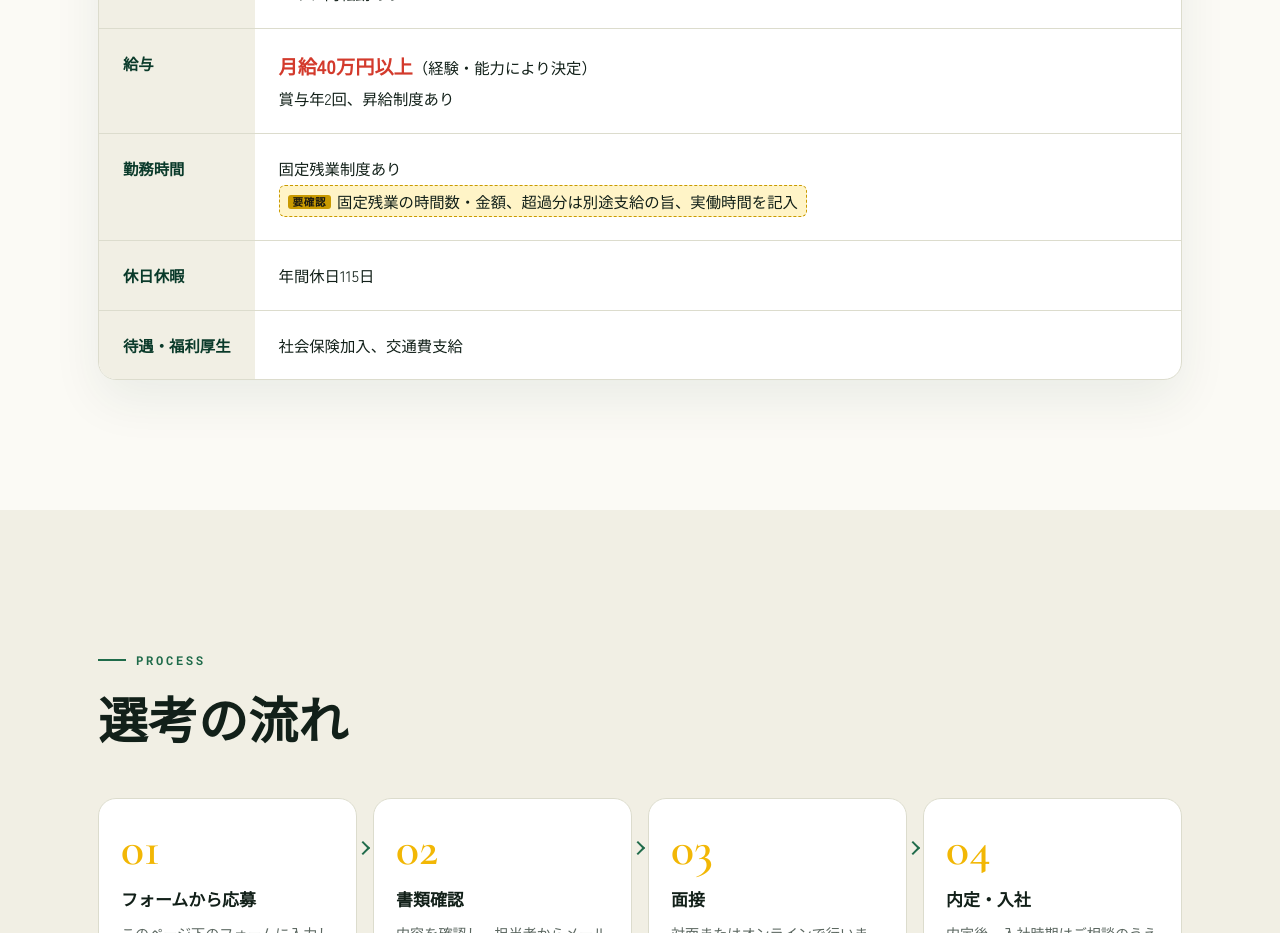
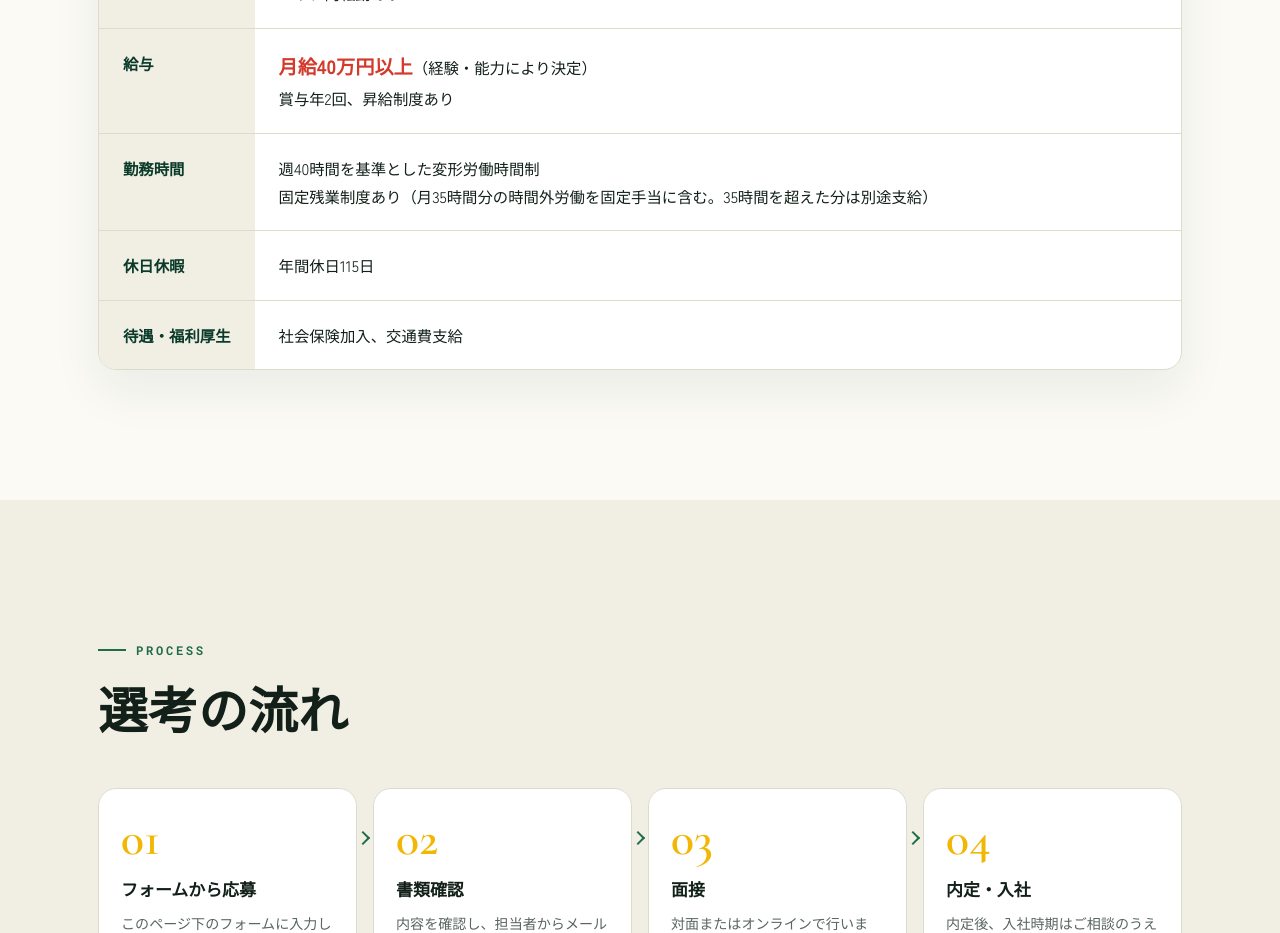
Before and after one commit to livmakers/mkw-yoyaku-preview, a plain HTML site: page recruit/index.html in a window 1280 px wide. Shown: the part 6320-7253 px from the top of the page. Drawn offline with nearby package versions, Linux system fonts and the light colour scheme; a web font is replaced by a local one.

Commit message:
採用ページ: 勤務時間（変形労働時間制・固定残業35時間）を反映
Co-Authored-By: Claude Opus 5.5 <noreply@anthropic.com>
Claude-Session: https://claude.ai/code/session_01Mt2r6CjBJyhDbfExGwqCcc

```diff
--- a/recruit/index.html
+++ b/recruit/index.html
@@ -463,7 +463,7 @@ footer .credit{margin-top:22px;font-size:.72rem;line-height:1.7;opacity:.75}
           <tr><th>雇用形態</th><td>正社員、契約社員</td></tr>
           <tr><th>勤務地</th><td>愛知・岐阜・三重・滋賀の各店舗、または本部。<br>エリア内転勤あり</td></tr>
           <tr><th>給与</th><td><strong class="pay">月給40万円以上</strong>（経験・能力により決定）<br>賞与年2回、昇給制度あり</td></tr>
-          <tr><th>勤務時間</th><td>固定残業制度あり<br><span class="ph">固定残業の時間数・金額、超過分は別途支給の旨、実働時間を記入</span></td></tr>
+          <tr><th>勤務時間</th><td>週40時間を基準とした変形労働時間制<br>固定残業制度あり（月35時間分の時間外労働を固定手当に含む。35時間を超えた分は別途支給）</td></tr>
           <tr><th>休日休暇</th><td>年間休日115日</td></tr>
           <tr><th>待遇・福利厚生</th><td>社会保険加入、交通費支給</td></tr>
         </tbody>
```
